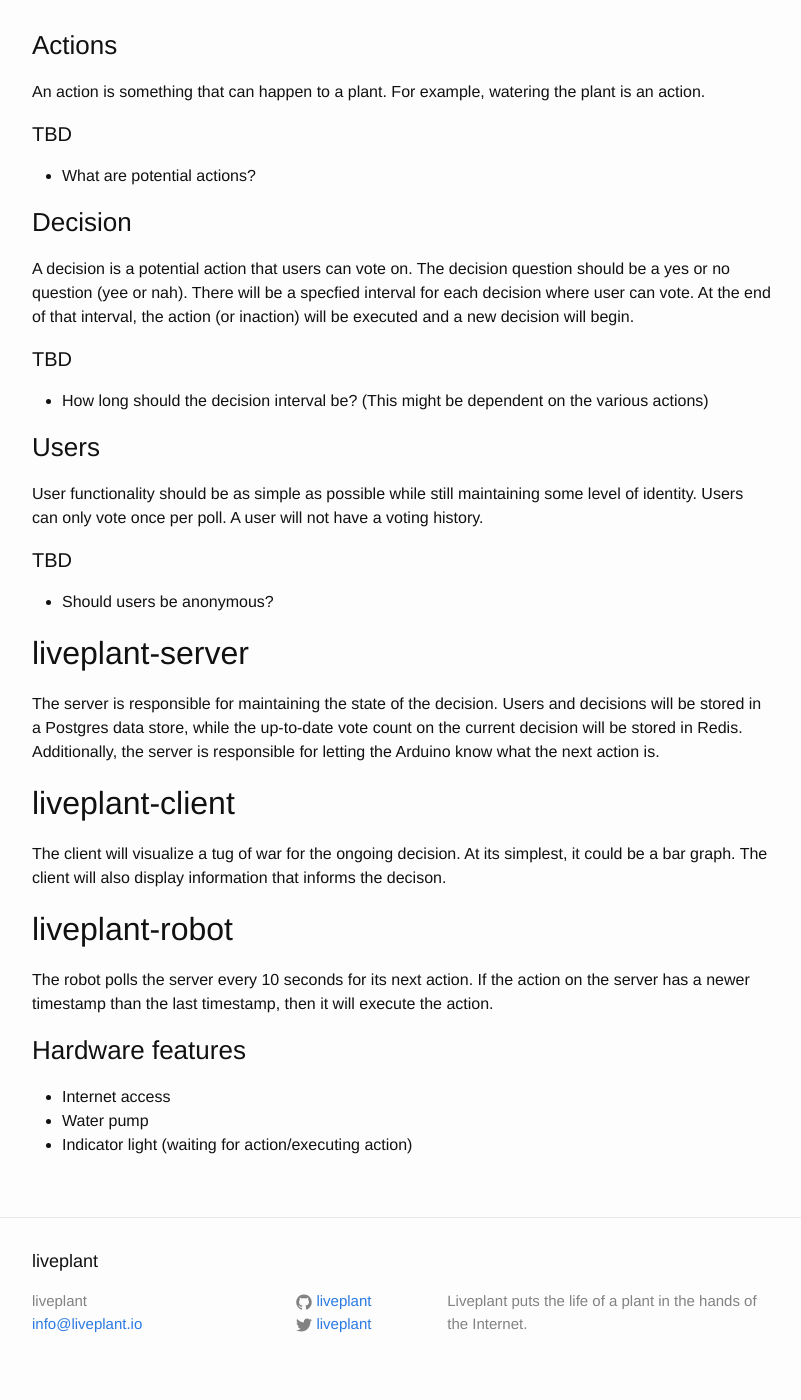
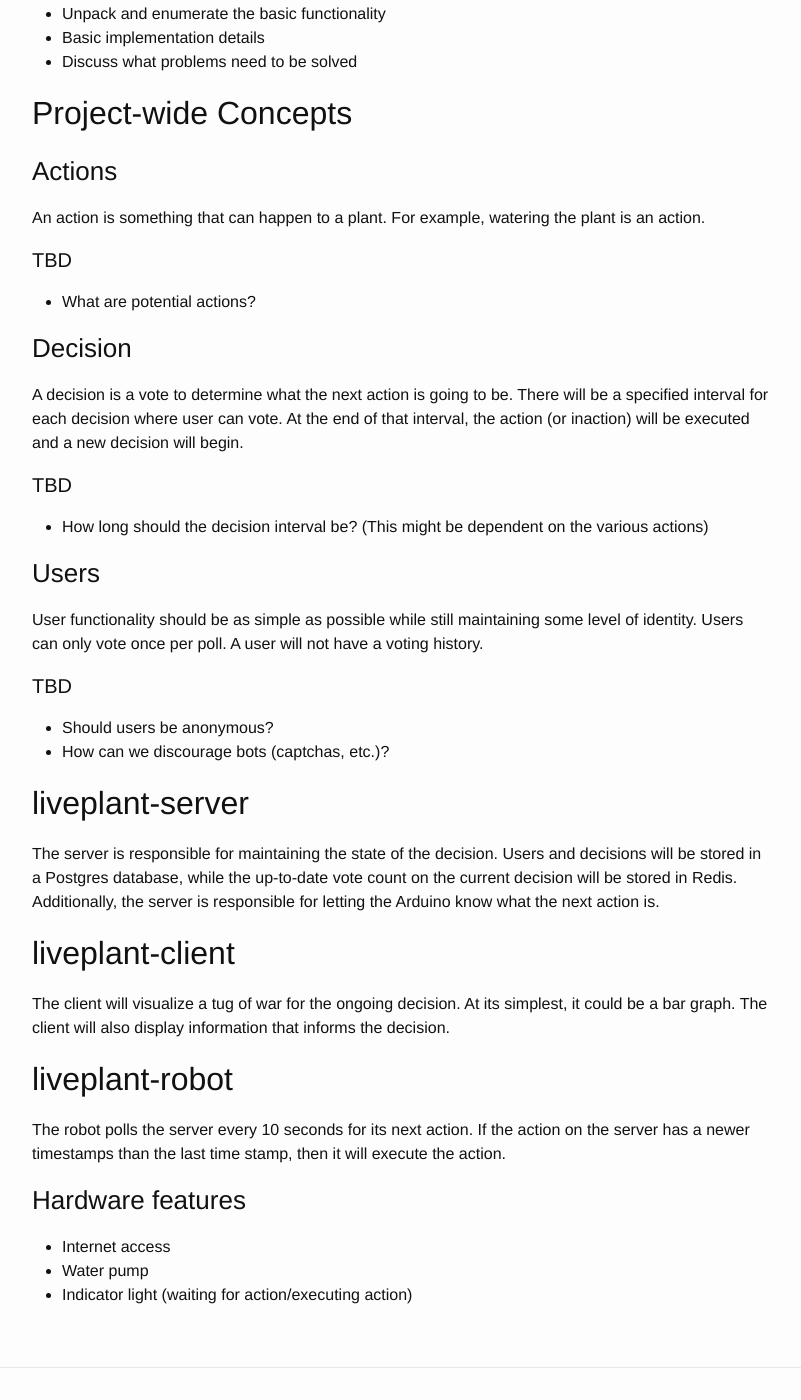
Before and after one commit to liveplant/about.liveplant.io, a Jekyll site: the page built from _posts/2015-05-13-meeting-scratching-the-surface.markdown, in a window 1280 px wide and 1400 px high, scrolled down 237 px. Shown: the whole window, without its empty margins (238-1039 px from the left). Built offline with Jekyll 4.4.1, drawn with Linux system fonts in a browser that asks for light colours; some of the changed text lies outside the part shown.

Commit message:
Clean up meeting notes

```diff
--- a/_posts/2015-05-13-meeting-scratching-the-surface.markdown
+++ b/_posts/2015-05-13-meeting-scratching-the-surface.markdown
@@ -1,42 +1,54 @@
 ---
 layout: post
-title:  "Scratching The Surface"
+title:  "Meeting Notes: Scratching The Surface"
 date:   2015-05-13 19:00:00
 categories: meeting
 author: Ridwan Hoq
 ---
 
-##General
-###Actions
+Meeting between Ridwan Hoq and Austin Pray. The goals of this meeting:
+
+- Unpack and enumerate the basic functionality
+- Basic implementation details
+- Discuss what problems need to be solved
+
+## Project-wide Concepts
+
+### Actions
 An action is something that can happen to a plant. For example, watering the plant is an action.
 
-####TBD
+#### TBD
+
 - What are potential actions?
 
-###Decision
-A decision is a potential action that users can vote on. The decision question should be a yes or no question (yee or nah). There will be a specfied interval for each decision
+### Decision
+
+A decision is a vote to determine what the next action is going to be. There will be a specified interval for each decision
 where user can vote. At the end of that interval, the action (or inaction) will be executed and a new decision will begin.
 
-####TBD
+#### TBD
+
 - How long should the decision interval be? (This might be dependent on the various actions)
 
-###Users
+### Users
 User functionality should be as simple as possible while still maintaining some level of identity. Users can only vote once per poll. A user will not have a voting history.
 
-####TBD
+#### TBD
+
 - Should users be anonymous?
+- How can we discourage bots (captchas, etc.)?
 
-##liveplant-server
-The server is responsible for maintaining the state of the decision. Users and decisions will be stored in a Postgres data store, while the up-to-date vote count on the current
+## liveplant-server
+The server is responsible for maintaining the state of the decision. Users and decisions will be stored in a Postgres database, while the up-to-date vote count on the current
 decision will be stored in Redis. Additionally, the server is responsible for letting the Arduino know what the next action is.
 
-##liveplant-client
-The client will visualize a tug of war for the ongoing decision. At its simplest, it could be a bar graph. The client will also display information that informs the decison.
+## liveplant-client
+The client will visualize a tug of war for the ongoing decision. At its simplest, it could be a bar graph. The client will also display information that informs the decision.
 
-##liveplant-robot
-The robot polls the server every 10 seconds for its next action. If the action on the server has a newer timestamp than the last timestamp, then it will execute the action.
+## liveplant-robot
+The robot polls the server every 10 seconds for its next action. If the action on the server has a newer timestamps than the last time stamp, then it will execute the action.
 
-###Hardware features
+### Hardware features
 - Internet access
 - Water pump
 - Indicator light (waiting for action/executing action)
```
